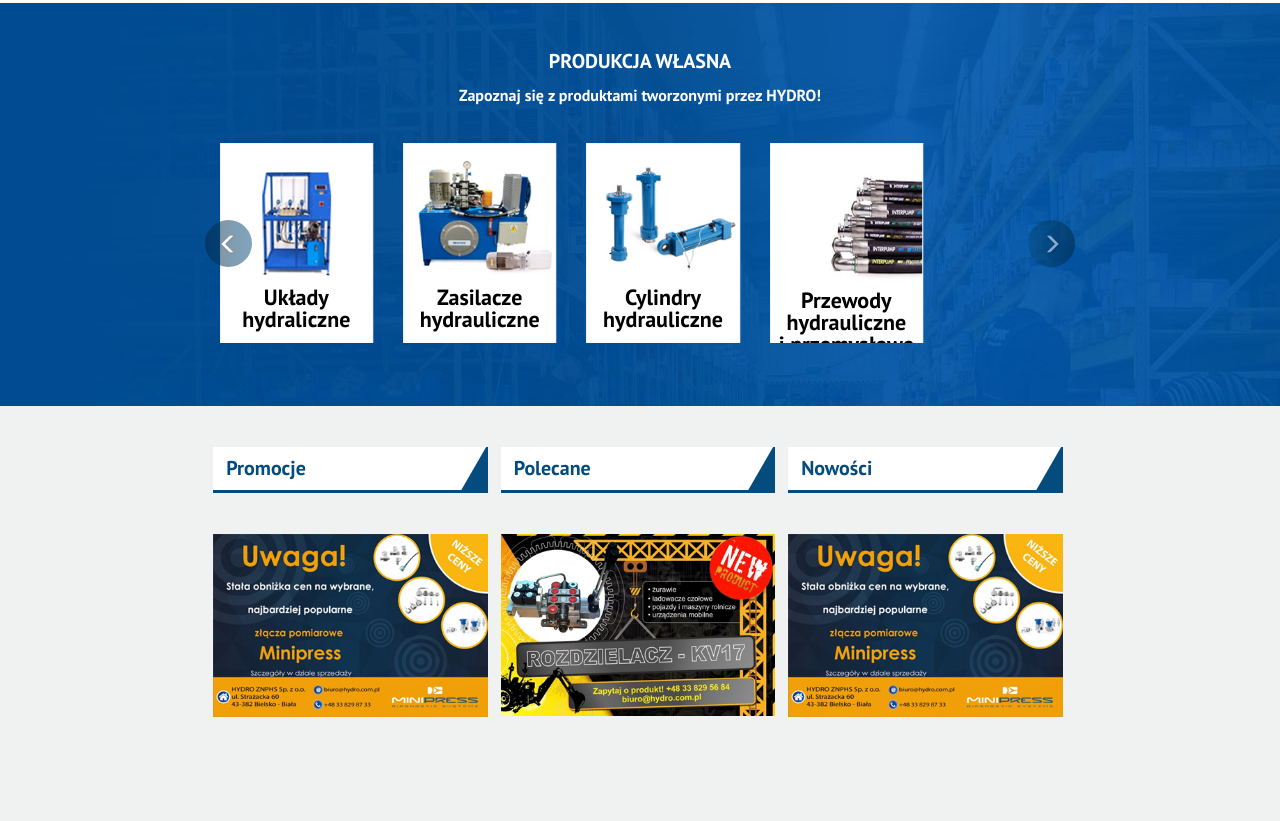
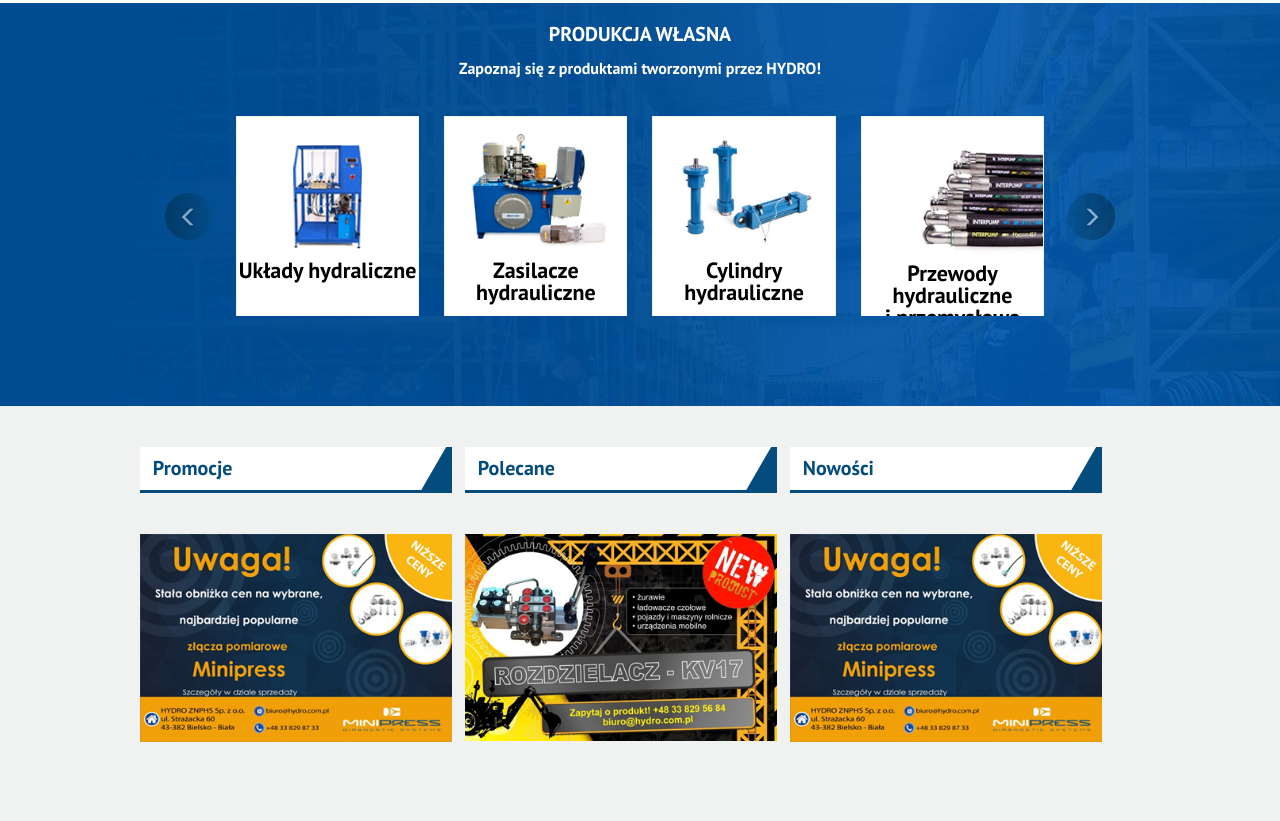
Before and after one commit to jaruto7/hydro, a website: page index.html in a window 1280 px wide. Shown: the part 1939-2760 px from the top of the page. Drawn offline with nearby package versions, Linux system fonts and the light colour scheme; a web font is replaced by a local one.

Commit message:
Fix width of elements in offer section

```diff
--- a/index.html
+++ b/index.html
@@ -214,7 +214,7 @@
     <h2 class="production__title">Produkcja własna</h2>
     <h4 class="production__description">Zapoznaj się z produktami tworzonymi przez HYDRO!</h4>
 
-      <div id="carousel-example-generic" class="carousel slide" data-ride="carousel">
+    <div id="carousel-example-generic" class="carousel slide">
       <!-- data-ride="carousel" -->
 
       <!-- Wrapper for slides -->
@@ -290,36 +290,36 @@
 
   <div class="offer container-fluid">
 
-    <div class="offer-info__list row">
-        <div class="offer-info--space col-xs-12 col-sm-6 col-md-4 col-lg-3 col-lg-offset-2">
+    <ul class="offer-info__list row">
+      <li class="offer-info--space col-xs-12 col-sm-6 col-md-4 col-lg-4 col-lg-offset-2">
         <div class="offer-info__item--wrapper">
           <a href="#" class="offer-info__link"><span class="offer-info--bar">Promocje</span></a>
         </div>
-          </div>
-      <div class="offer-info--space col-xs-12 col-sm-6 col-md-4 col-lg-3">
+      </li>
+      <li class="offer-info--space col-xs-12 col-sm-6 col-md-4 col-lg-4">
         <div class="offer-info__item--wrapper">
           <a href="#" class="offer-info__link"><span class="offer-info--bar">Polecane</span></a>
         </div>
-      </div>
-      <div class="offer-info--space col-xs-12 col-sm-6 col-md-4 col-lg-3">
+      </li>
+      <li class="offer-info--space col-xs-12 col-sm-6 col-md-4 col-lg-4">
         <div class="offer-info__item--wrapper">
           <a href="#" class="offer-info__link"><span class="offer-info--bar">Nowości</span></a>
         </div>
-      </div>
-    </div>
+      </li>
+    </ul>
 
     <ul class=" offer-second-info__list row">
-      <li class="offer-second-info--space col-xs-12 col-sm-6 col-md-4 col-lg-3 col-lg-offset-2">
+      <li class="offer-second-info--space col-xs-12 col-sm-6 col-md-4 col-lg-4 col-lg-offset-2">
         <div class="offer-second-info__item--wrapper">
           <a href="#" class="offer-second-info__link"><img src="images/layer_50.png" alt="Oferta promocyjna" class="offer-second-info__image"></a>
         </div>
       </li>
-      <li class="offer-second-info--space col-xs-12 col-sm-6 col-md-4 col-lg-3">
+      <li class="offer-second-info--space col-xs-12 col-sm-6 col-md-4 col-lg-4">
         <div class="offer-second-info__item--wrapper">
           <a href="#" class="offer-second-info__link"><img src="images/layer_51.png" alt="Oferta promocyjna" class="offer-second-info__image"></a>
         </div>
       </li>
-      <li class="offer-second-info--space col-xs-12 col-sm-6 col-md-4 col-lg-3">
+      <li class="offer-second-info--space col-xs-12 col-sm-6 col-md-4 col-lg-4">
         <div class="offer-second-info__item--wrapper">
           <a href="#" class="offer-second-info__link"><img src="images/layer_50.png" alt="Oferta promocyjna" class="offer-second-info__image"></a>
         </div>
@@ -330,6 +330,8 @@
       <a href="#" class="offer-position__button">Zobacz pozostałe<span class="offer-position__arrow-icon glyphicon glyphicon-menu-right"></span></a>
     </div>
   </div>
+
+
 
   <!-- NEWSLETTER SECTION -->
 
--- a/sass/_about.scss
+++ b/sass/_about.scss
@@ -27,9 +27,6 @@
     max-width: 285px;
     border: 1px solid #f0f2f1;
     margin: 21px auto;
-    display: flex;
-    justify-content: center;
-    align-items: center;
     overflow: hidden;
     // padding: 0;
   }
--- a/sass/_offer.scss
+++ b/sass/_offer.scss
@@ -4,15 +4,16 @@
   font-size: 20px;
   width: 100%;
 
-  .offer-info--space, .offer-second-info--space {
+  &-info--space, &-second-info--space {
     // margin: 0;
     padding: 0 6.5px;
   }
 
   &-info__list, &-second-info__list {
     list-style: none;
-    // padding-left: 16em;
     padding: 0;
+    // padding: 0;
+
   }
 
   &-info__item--wrapper::after {
@@ -39,7 +40,7 @@
     overflow: hidden;
   }
 
-  .offer-info__link {
+  &-info__link {
     &:hover {
       text-decoration: none;
     }
@@ -49,10 +50,13 @@
     display: inline-block;
     color: #044c7e;
     height: 43px;
+    max-width: 393px;
+    width: 100%;
     display: flex;
     align-items: center;
     padding-left: 13px;
     background-color: #fff;
+    // padding: 0;
 
     &:hover {
       background-color: #ffc600;
@@ -61,10 +65,10 @@
 
   // SECOND OFFER COLUMN
   &-second-info__item--wrapper {
-    padding: 0;
+    // padding: 0;
     height: 262px;
+    margin: 41px auto 0;
     max-width: 393px;
-    margin: 41px auto 0;
   }
 
   &-second-info__image {
@@ -73,7 +77,7 @@
     // margin: 0 6px;
   }
 
-  .offer-position {
+ &-position {
     display: flex;
     justify-content: center;
 
@@ -102,44 +106,46 @@
   }
 }
 
-@media(max-width: 767px) {
-  .offer {
-    &-info__item--wrapper::after {
-      left: 73%;
-    }
-  }
-}
 
-@media(min-width: 768px) and (max-width: 991px) {
-  .offer {
-    &-info__item--wrapper::after {
-      left: 69%;
-    }
-  }
-}
 
-@media(min-width: 992px) and (max-width: 1199px) {
+// @media(max-width: 767px) {
+//   .offer {
+//     &-info__item--wrapper::after {
+//       left: 75%;
+//     }
+//   }
+// }
+
+// @media(min-width: 768px) and (max-width: 991px) {
+//   .offer {
+
+//     &-info__item--wrapper::after {
+//       left: 75%;
+//     }
+//   }
+// }
+
+// @media(min-width: 992px) and (max-width: 1199px) {
+//   .offer {
+//     &-info__item--wrapper::after {
+//       left: 75%;
+//     }
+//   }
+// }
+
+@media(min-width: 1200px) {
   .offer {
     &-info__item--wrapper::after {
       left: 75%;
     }
-  }
-}
 
-@media(min-width: 1200px) {
-  .offer {
-    &-info__item--wrapper::after {
-      left: 69%;
+    &-info--space, &-second-info--space {
+      width: 26%;
     }
 
     &-info__list, &-second-info__list {
-      list-style: none;
-      // padding-left: 16em;
-      margin-right: 5em;
-    }
-
-    &-info__item--wrapper::after {
-      left: 73%;
+      position: relative;
+      right: 4.5em;
     }
   }
 }
--- a/sass/_production.scss
+++ b/sass/_production.scss
@@ -3,7 +3,7 @@
   height: 403px;
   font-family: "PT Sans", sans-serif;
   background-image: url("../images/layer_22.png");
-  padding: 0;
+  // padding: 0;
   margin-top: 49px;
   width: 100%;
 
@@ -12,8 +12,8 @@
     color: #ffffff;
     font-weight: bold;
     text-transform: uppercase;
-    padding: 47px 0 0 0;
-    margin: 0;
+    // padding: 47px 0 0 0;
+    // margin: 0;
   }
 
   &__description {
@@ -28,22 +28,23 @@
   &__list {
     list-style: none;
     position: relative;
+    padding: 0;
     // margin: 0 16em 0 0;
     // width: 82.5%;
     // margin: 0 11em;
-    left: 3.8em;
-    margin-right: 10em;
+    // left: 3.8em;
+    // margin-right: 10em;
   }
 
   &__item--space {
     // margin: 0 50px;
     // margin: 0 auto;
-    // padding: 0 10em;
+    padding: 0 12.5px;
   }
 
   &__item--wrapper {
     height: 207px;
-    max-width: 253px;
+    max-width: 285px;
     background-color: #fff;
     border: 1px solid #f0f2f1;
     // margin-left: 20px;
@@ -51,6 +52,7 @@
     // padding-bottom: 40px;
     // padding-right: 250px;
     overflow: hidden;
+
   }
 
   &__link {
@@ -110,7 +112,7 @@
   display: flex;
   justify-content: center;
   align-items: center;
-  margin: auto 16%;
+  margin: auto 12%;
 }
 
 @media(max-width: 767px) {
@@ -130,3 +132,15 @@
     margin: auto 4%;
   }
 }
+
+@media(min-width: 1200px) {
+  &__item--wrapper {
+    left: 100%;
+  }
+
+  &__list {
+    margin-right: 5em;
+  }
+
+
+}
```
Also changed, not shown: css/style.css. Lines whose indentation alone changed are shown as unchanged.
